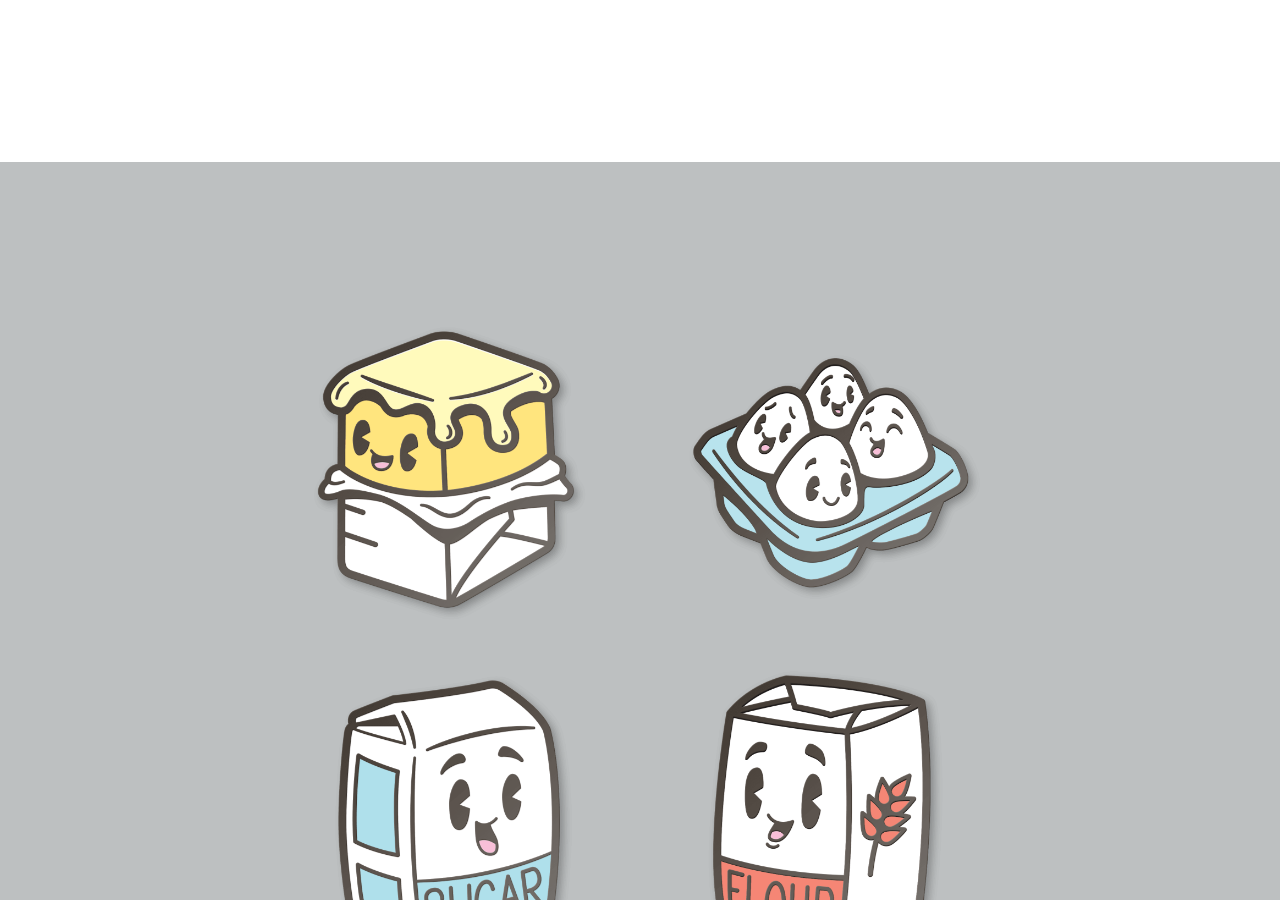
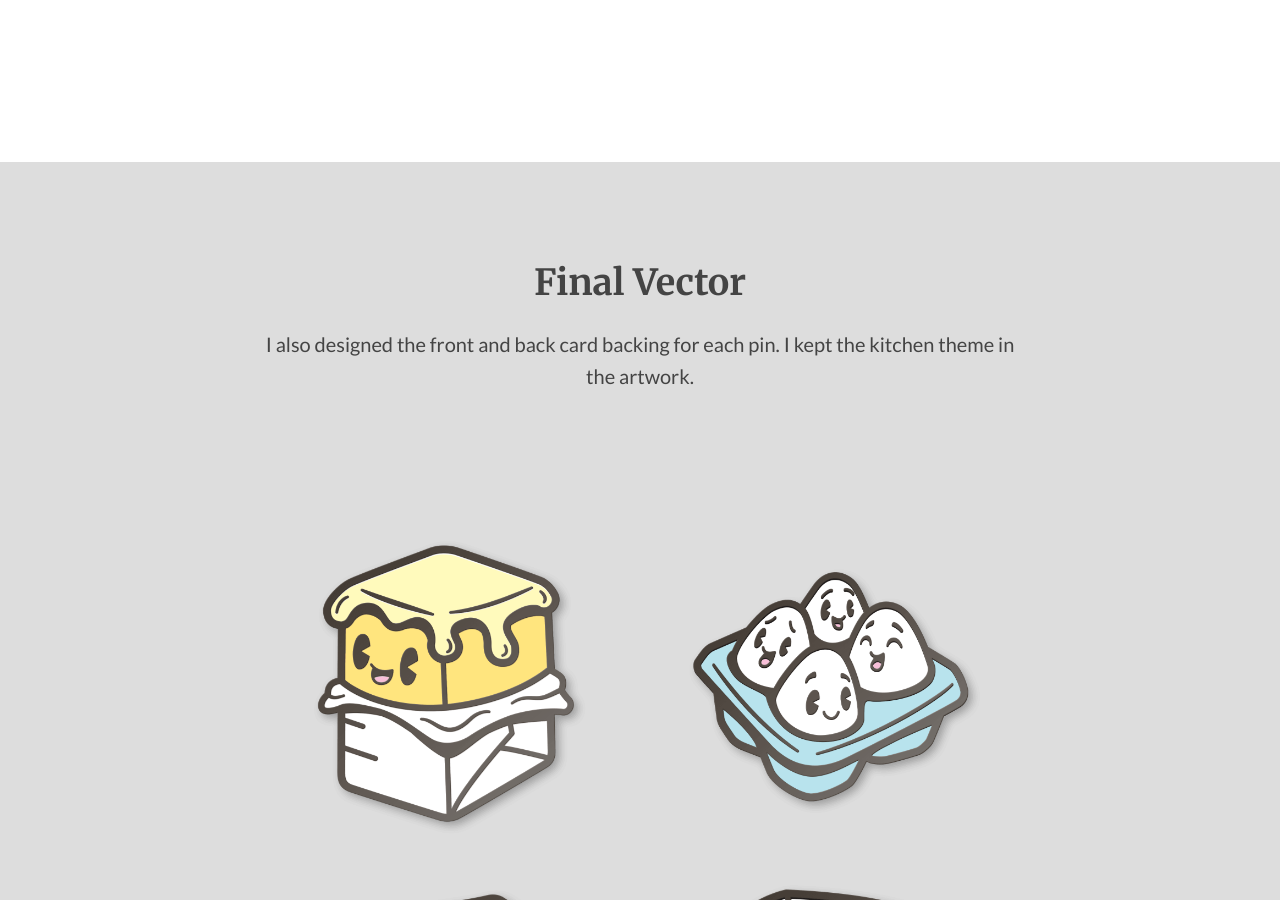
Before and after one commit to btamps/btamps.github.io, a Jekyll site: the page built from _posts/2016-04-30-baking-buddies.markdown, in a window 1280 px wide and 900 px high, scrolled down 3635 px. Built offline with Jekyll 4.4.1, drawn with Linux system fonts in a browser that asks for light colours; nearby versions of some CDN libraries.

Commit message:
changed layout format

```diff
--- a/_posts/2016-04-30-baking-buddies.markdown
+++ b/_posts/2016-04-30-baking-buddies.markdown
@@ -60,8 +60,14 @@ project-cta-text: "Purchase Yours"
   </div>
 </div>
 
-<div class="container-fluid content-block" style="background: #bdc0c1;">
+<div class="container-fluid content-block" style="background: #ddd;">
   <div class="container">
+    <div class="row">
+      <div class="col-sm-8 description center">
+        <h2>Final Vector</h2>
+        <p>I also designed the front and back card backing for each pin. I kept the kitchen theme in the artwork.</p>
+      </div>
+    </div>
     <div class="row">
       <figure class="col-xs-12 col-md-8 col-md-offset-2">
         <img src="../img/baking-buddies-vector.png" alt="Final Vector">
```
